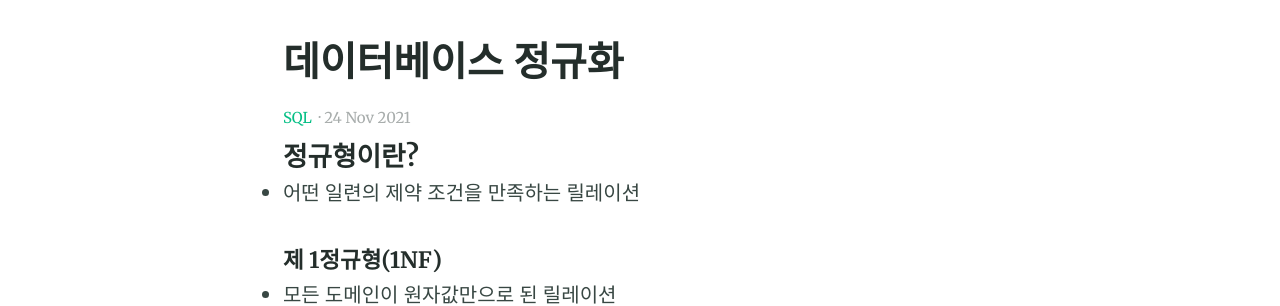
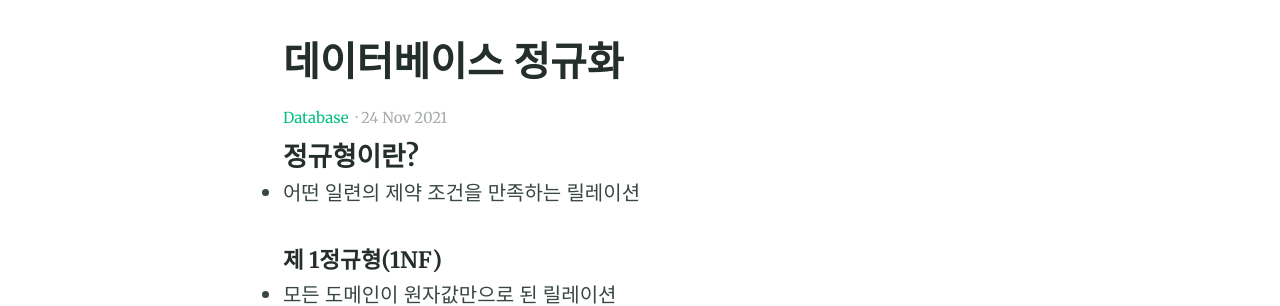
Before and after one commit to kyw04004/kyw04004.github.io, a Jekyll site: the page built from _posts/2021-11-24-post-Nomalization.md, in a window 1280 px wide and 900 px high. Shown: the part 408-714 px from the top of the window. Built offline with Jekyll 4.4.1, drawn with Linux system fonts in a browser that asks for light colours; our own code applies the rules of GitHub Pages for plain Markdown files.

Commit message:
Update 2021-11-24-post-Nomalization.md

```diff
--- a/_posts/2021-11-24-post-Nomalization.md
+++ b/_posts/2021-11-24-post-Nomalization.md
@@ -1,7 +1,7 @@
 ---
 title: 데이터베이스 정규화
 categories:
-- SQL
+- Database
 excerpt: "데이터베이스 정규화에 대한 포스팅입니다. "
 feature_text: |
   ## 데이터베이스 정규화
```
